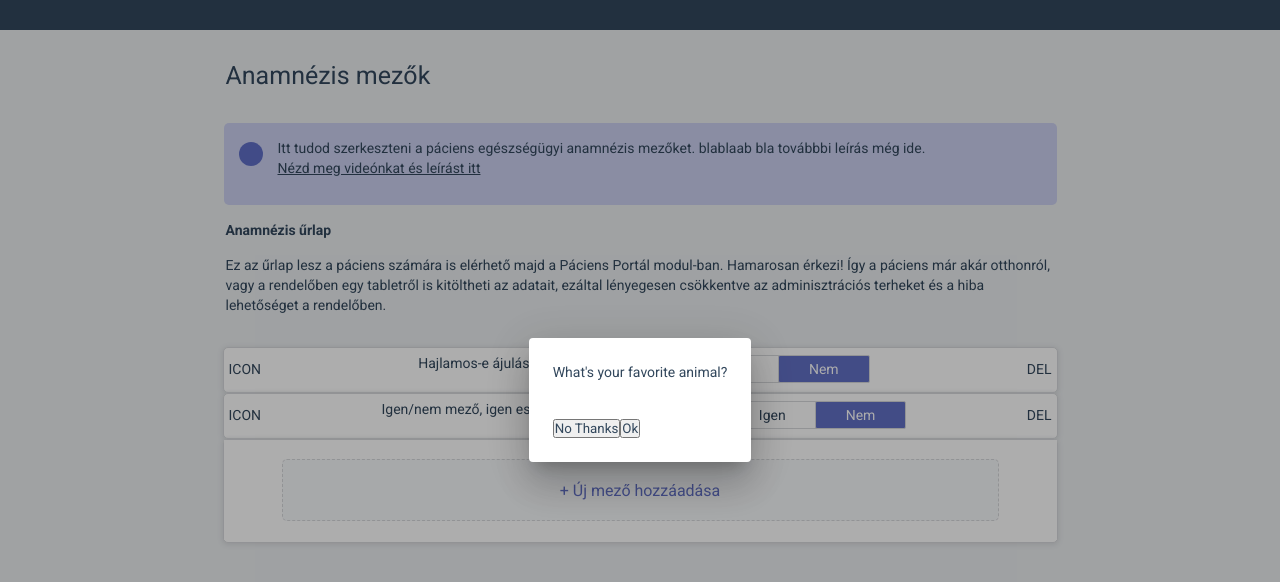
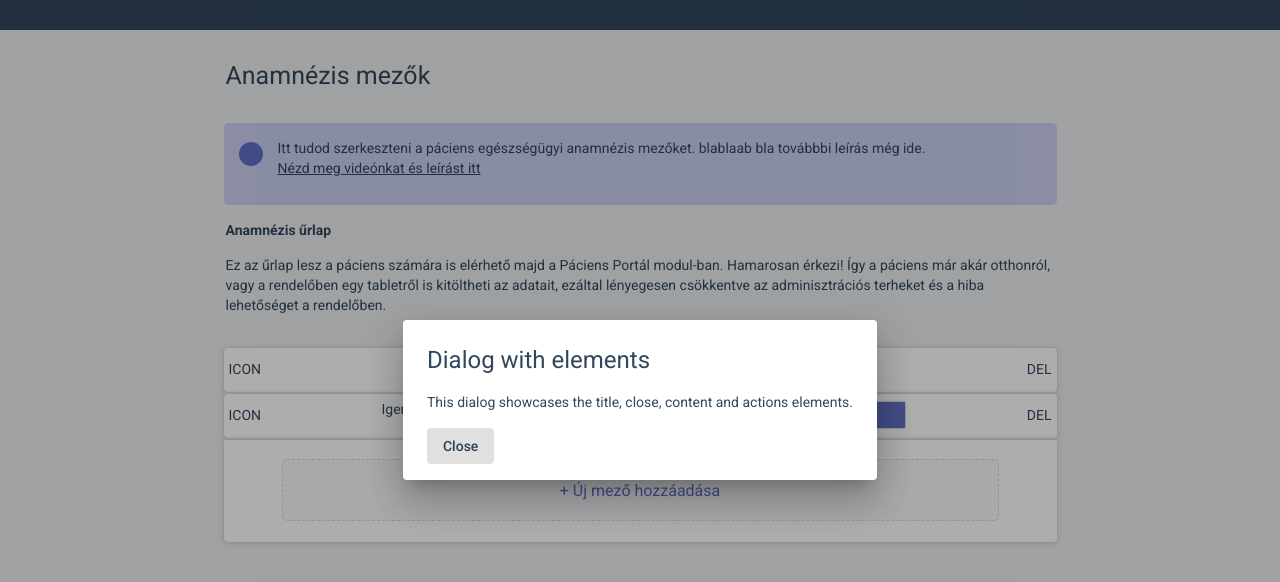
Before and after one commit to ballaschottner/cloudent-test, an Angular app: page / in a window 1280 px wide. Both pictures are taken after a click on the button "+ Új mező hozzáadása". Shown: the top 582 px of the page. Built offline with nearby package versions, Linux system fonts and the light colour scheme; data requests are answered from the project's data file.

Commit message:
modal html content changes

```diff
--- a/src/app/formfields/formfields.module.ts
+++ b/src/app/formfields/formfields.module.ts
@@ -7,6 +7,7 @@
 import {MatDialogModule} from "@angular/material/dialog";
 import {BrowserAnimationsModule} from "@angular/platform-browser/animations";
 import {ModalComponent} from "./modal/modal.component";
+import {MatButtonModule} from "@angular/material/button";
 
 
 
@@ -31,7 +32,8 @@
     CommonModule,
     BrowserAnimationsModule,
     HttpClientModule,
-    MatDialogModule
+    MatDialogModule,
+    MatButtonModule
   ]
 })
 export class FormfieldsModule { }
--- a/src/app/formfields/modal/modal.component.html
+++ b/src/app/formfields/modal/modal.component.html
@@ -1,7 +1,5 @@
-<div mat-dialog-content>
-  <p>What's your favorite animal?</p>
+<h1 mat-dialog-title>Dialog with elements</h1>
+<div mat-dialog-content>This dialog showcases the title, close, content and actions elements.</div>
+<div mat-dialog-actions>
+  <button mat-button mat-dialog-close>Close</button>
 </div>
-<div mat-dialog-actions>
-  <button (click)="onNoClick()">No Thanks</button>
-  <button>Ok</button>
-</div>
```
